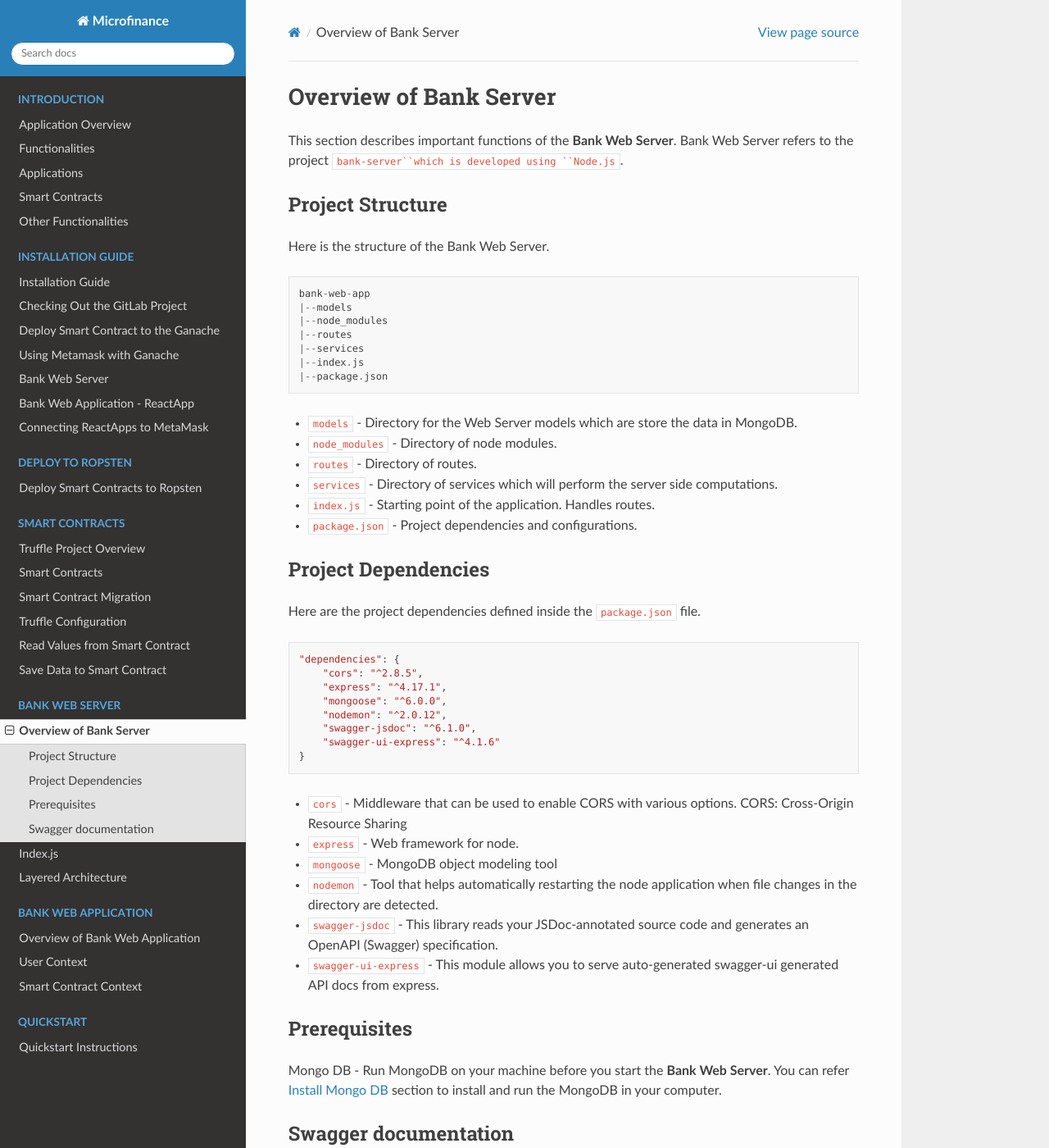
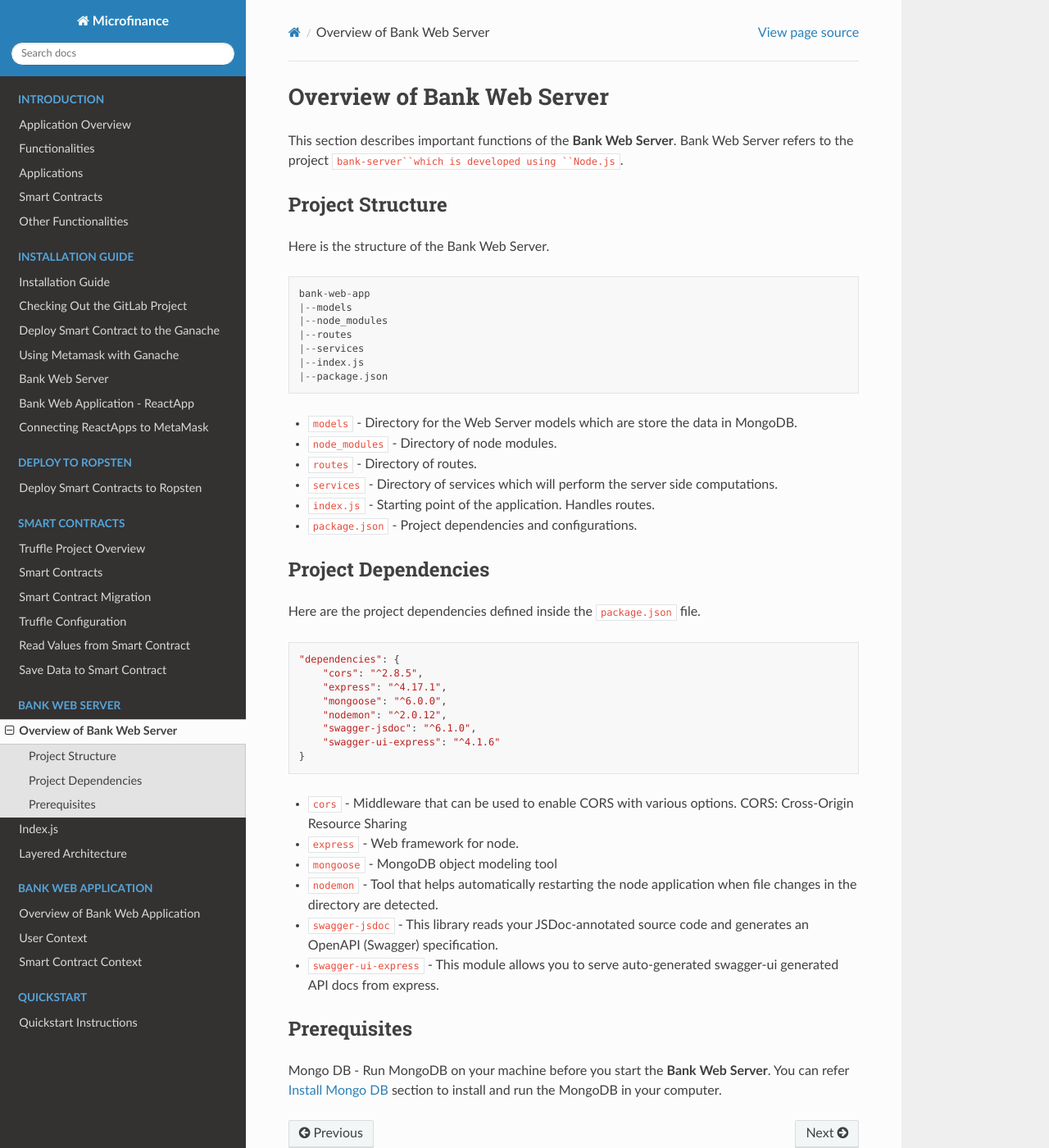
Before and after one commit to NivedithaKarthikeyan/LandregistryApp, a Sphinx documentation site: the page built from docs/source/bankServer/introduction.rst, in a window 1280 px wide and 1400 px high. Shown: the whole window at 82% size. Built offline with Sphinx 7.4.7 and the Read the Docs theme 2.0.0, drawn with Linux system fonts in a browser that asks for light colours.

Commit message:
changes in docs

```diff
--- a/docs/source/bankClient/authContext.rst
+++ b/docs/source/bankClient/authContext.rst
@@ -83,8 +83,8 @@
 
 ``SmartContractContext`` provides the smart contract instances and ``web3`` instance.
 
-imports
--------
+Import Dependencies
+-------------------
 
 list of dependencies of userContext. ::
 
--- a/docs/source/bankServer/introduction.rst
+++ b/docs/source/bankServer/introduction.rst
@@ -1,4 +1,4 @@
-Overview of Bank Server
+Overview of Bank Web Server
 =======================
 
 This section describes important functions of the **Bank Web Server**.
@@ -51,10 +51,3 @@ Prerequisites
 
 Mongo DB - Run MongoDB on your machine before you start the **Bank Web Server**.
 You can refer :ref:`mongo db install target` section to install and run the MongoDB in your computer.
-
-
-
-
-
-Swagger documentation
-----------------------
```
